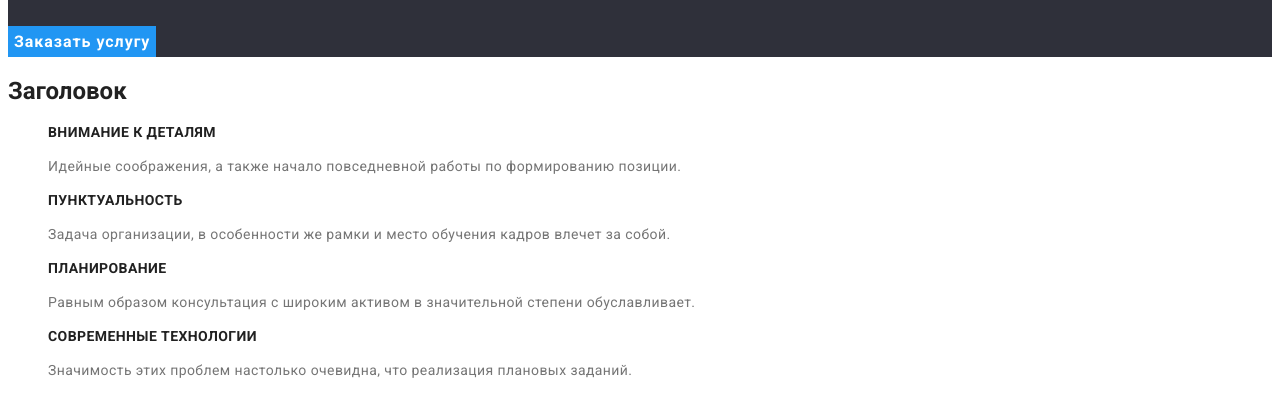
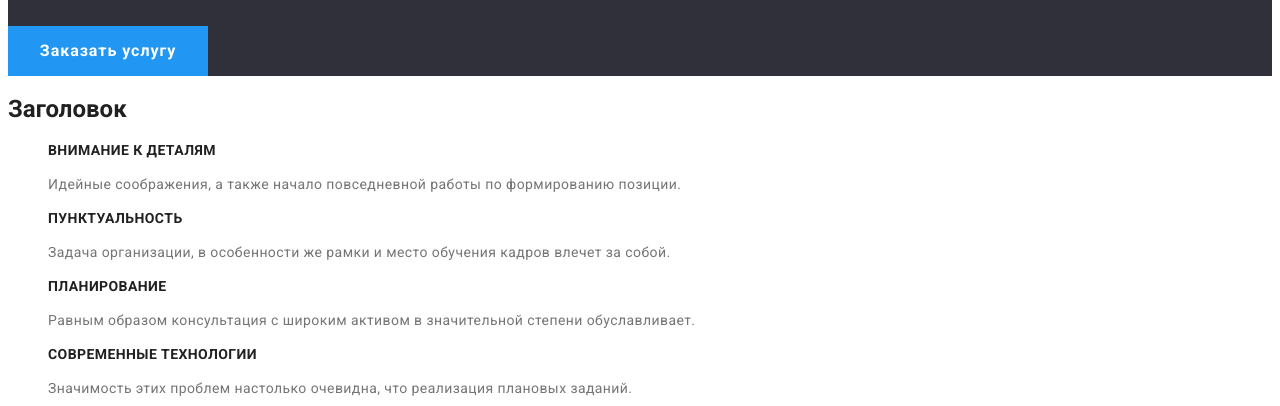
Before and after one commit to ArthurHabrielyan/-goit-markup-hw-03-, a plain HTML site: page index.html in a window 1280 px wide. Shown: the part 254-660 px from the top of the page. Drawn offline with Linux system fonts and the light colour scheme.

Commit message:
second h-w change button

```diff
--- a/css/style.css
+++ b/css/style.css
@@ -106,6 +106,8 @@ a {
   background-color: #2196f3;
   color: #ffffff;
   border: 0;
+  width: 200px;
+  height: 50px;
 }
 
 .function_item > h3 {
@@ -182,7 +184,7 @@ a {
   color: #757575;
 }
 
-/* Studio footer */
+/* Общий footer */
 
 footer {
   background-color: #2f303a;
```
